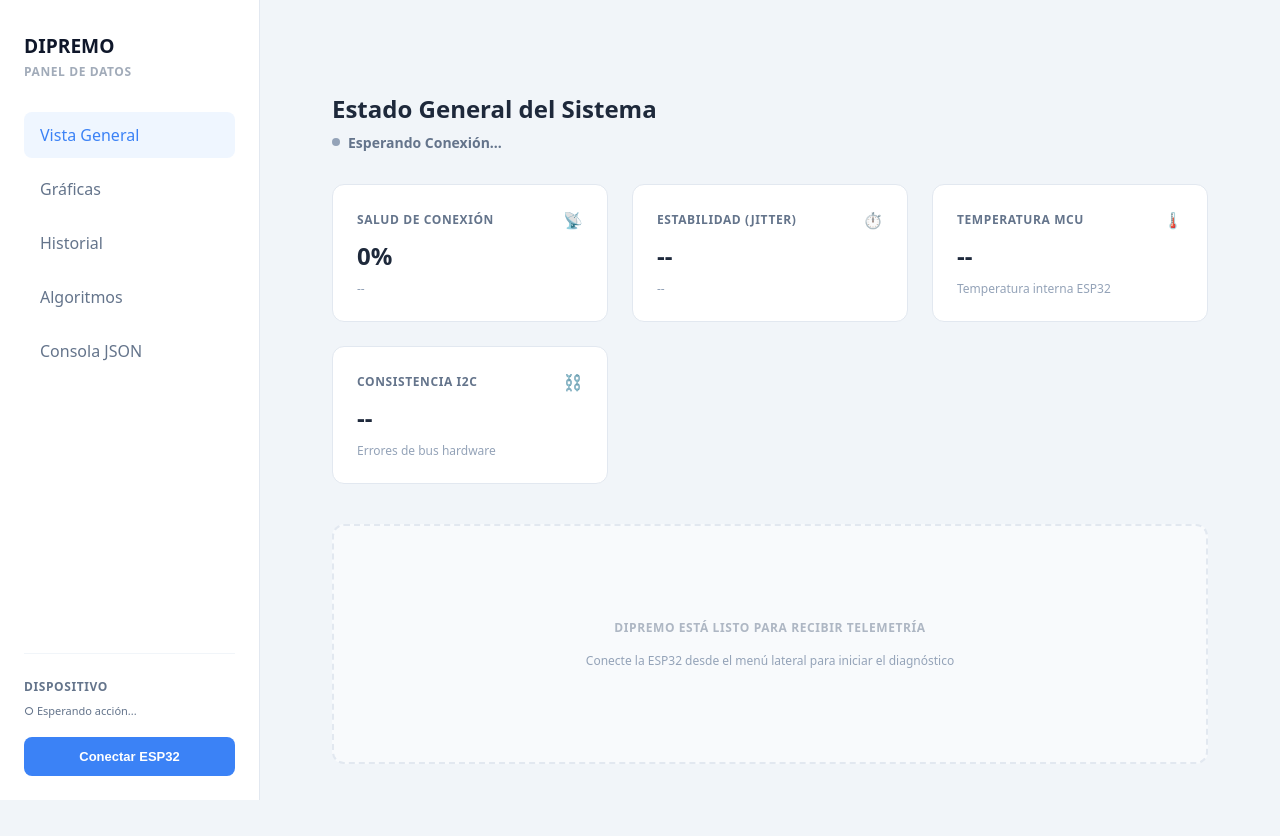
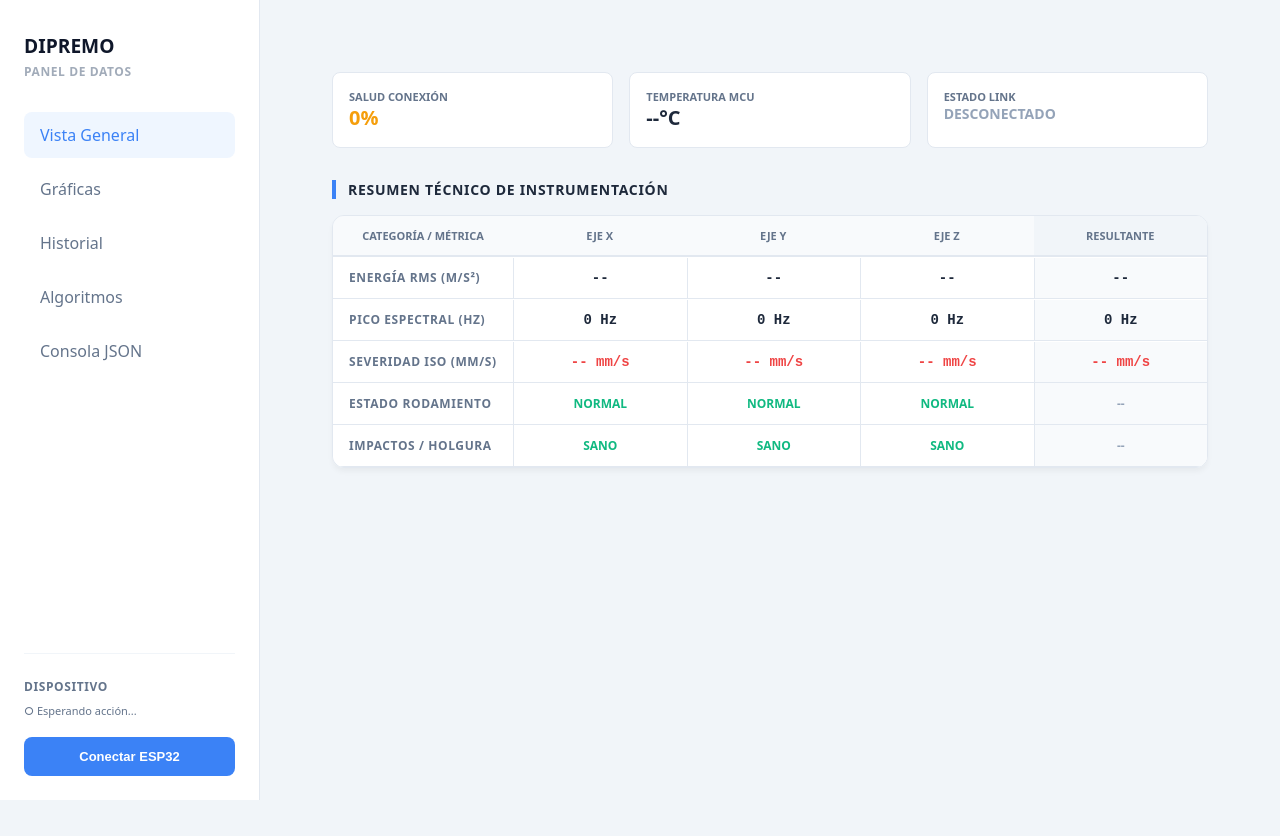
Before and after one commit to UFzDev/Dipremo, a React (Vite) app: page / in a window 1280 px wide. After the commit the page ends 800 px from the top, so only its background shows below. Built offline with nearby package versions, Linux system fonts and the light colour scheme.

Commit message:
refactor vista general

```diff
--- a/src/components/Dashboard/Dashboard.tsx
+++ b/src/components/Dashboard/Dashboard.tsx
@@ -153,7 +153,17 @@ function Dashboard({ data, status, onConnect, onDisconnect }: DashboardProps) {
   const renderContent = () => {
     switch (activeTab) {
       case 'overview':
-        return <OverviewView data={data} health={displayHealth} />;
+        return (
+          <OverviewView
+            data={data}
+            health={displayHealth}
+            rmsData={displayHistory[0] || null}
+            fftData={displayFft}
+            isoData={displayIso}
+            kurtosisData={displayKurtosis}
+            skewnessData={displaySkewness}
+          />
+        );
       case 'charts':
         return <ChartsView data={data} history={displayHistory} fftData={displayFft} isoData={displayIso} kurtosisData={displayKurtosis} skewnessData={displaySkewness} />;
       case 'history':
@@ -163,7 +173,17 @@ function Dashboard({ data, status, onConnect, onDisconnect }: DashboardProps) {
       case 'raw':
         return <RawView data={data} />;
       default:
-        return <OverviewView data={data} health={displayHealth} />;
+        return (
+          <OverviewView
+            data={data}
+            health={displayHealth}
+            rmsData={displayHistory[0] || null}
+            fftData={displayFft}
+            isoData={displayIso}
+            kurtosisData={displayKurtosis}
+            skewnessData={displaySkewness}
+          />
+        );
     }
   };
 
--- a/src/components/Dashboard/views/OverviewView.tsx
+++ b/src/components/Dashboard/views/OverviewView.tsx
@@ -1,90 +1,196 @@
 import { type ESPData } from '../../../lib/connection'
 import { type ConnectionHealth } from '../../../lib/algorithms/ConnectionEngine'
+import { type RMSData } from '../../../lib/algorithms/RMSEngine'
+import { type FFTData } from '../../../lib/algorithms/FFTEngine'
+import { type VelocityRMSData } from '../../../lib/algorithms/IntegrationEngine'
+import { type KurtosisData } from '../../../lib/algorithms/KurtosisEngine'
+import { type SkewnessData } from '../../../lib/algorithms/SkewnessEngine'
 
 type OverviewViewProps = {
   data: ESPData | null;
   health: ConnectionHealth | null;
+  rmsData: RMSData | null;
+  fftData: FFTData | null;
+  isoData: VelocityRMSData | null;
+  kurtosisData: KurtosisData | null;
+  skewnessData: SkewnessData | null;
 };
 
-function StatusCard({ title, value, subValue, icon, color }: { title: string, value: string, subValue: string, icon: string, color: string }) {
+/**
+ * DataRow: Fila horizontal con 4 celdas para los ejes X, Y, Z y Resultante.
+ */
+function DataRow({
+  title,
+  x, y, z, res,
+  unit = '',
+  isStatus = false,
+  getStyle = () => ({})
+}: {
+  title: string,
+  x: string | number,
+  y: string | number,
+  z: string | number,
+  res: string | number,
+  unit?: string,
+  isStatus?: boolean,
+  getStyle?: (val: any) => React.CSSProperties
+}) {
+  const cellStyle: React.CSSProperties = {
+    flex: 1,
+    padding: '0.75rem',
+    textAlign: 'center',
+    borderLeft: '1px solid #e2e8f0',
+    fontSize: isStatus ? '12px' : '14px',
+    fontWeight: isStatus ? 800 : 700,
+    fontFamily: isStatus ? 'inherit' : 'monospace',
+    color: '#1e293b'
+  };
+
   return (
-    <div className="card-mini" style={{ padding: '1.5rem', background: 'white', borderRadius: '12px', border: '1px solid #e2e8f0', display: 'flex', flexDirection: 'column', gap: '0.5rem' }}>
-      <div style={{ display: 'flex', justifyContent: 'space-between', alignItems: 'center' }}>
-        <div className="label-sm" style={{ color: '#64748b' }}>{title}</div>
-        <div style={{ color }}>{icon}</div>
+    <div style={{ display: 'flex', borderBottom: '1px solid #e2e8f0', alignItems: 'center', background: 'white' }}>
+      <div style={{ width: '180px', padding: '0.75rem 1rem', fontSize: '12px', fontWeight: 800, color: '#64748b', textTransform: 'uppercase', letterSpacing: '0.05em' }}>
+        {title}
       </div>
-      <div style={{ fontSize: '24px', fontWeight: 800, color: '#1e293b' }}>{value}</div>
-      <div style={{ fontSize: '12px', color: '#94a3b8', fontWeight: 500 }}>{subValue}</div>
+      <div style={{ ...cellStyle, ...getStyle(x) }}>{x}{!isStatus && unit}</div>
+      <div style={{ ...cellStyle, ...getStyle(y) }}>{y}{!isStatus && unit}</div>
+      <div style={{ ...cellStyle, ...getStyle(z) }}>{z}{!isStatus && unit}</div>
+      <div style={{ ...cellStyle, background: '#f8fafc', fontWeight: 900, ...getStyle(res) }}>{res}{!isStatus && unit}</div>
     </div>
   );
 }
 
-function OverviewView({ data, health }: OverviewViewProps) {
-  const isHealthy = (health?.quality ?? 0) > 90;
+function OverviewView({ data, health, rmsData, fftData, isoData, kurtosisData, skewnessData }: OverviewViewProps) {
   const isDisconnected = !data;
+
+  // --- LÓGICA DE MAPEO DE ESTADOS ---
+
+  const getKurtState = (val: number) => {
+    if (val < 3.0) return { text: 'BAJO RUIDO', color: '#64748b' };
+    if (val < 3.5) return { text: 'NORMAL', color: '#10b981' };
+    if (val < 10.0) return { text: 'AVISO', color: '#f59e0b' };
+    return { text: 'CRÍTICO', color: '#ef4444' };
+  };
+
+  const getSkewState = (val: number) => {
+    const absVal = Math.abs(val);
+    if (absVal < 0.5) return { text: 'SANO', color: '#10b981' };
+    if (absVal < 1.0) return { text: 'REVISAR', color: '#f59e0b' };
+    return { text: 'SUELTO', color: '#ef4444' };
+  };
+
+  const getIsoColor = (v: number) => {
+    if (v <= 1.8) return { color: '#10b981' };
+    if (v <= 4.5) return { color: '#84cc16' };
+    if (v <= 7.1) return { color: '#f59e0b' };
+    return { color: '#ef4444' };
+  };
+
+  // --- EXTRACCIÓN DE PICOS FFT ---
+  const getFftPeak = (bins: number[] | undefined) => {
+     if (!bins || !fftData) return 0;
+     let maxIdx = 0;
+     let maxVal = 0;
+     for(let i=0; i<bins.length; i++) {
+       if(bins[i] > maxVal) { maxVal = bins[i]; maxIdx = i; }
+     }
+     return maxIdx * (fftData.sampleRateHz / 256);
+  };
+
+  const f = (n: number | undefined) => n !== undefined ? n.toFixed(3) : '--';
 
   return (
     <div className="overview-view" style={{ padding: '2rem', animation: 'fadeIn 0.5s ease-out' }}>
-      <header style={{ marginBottom: '2rem' }}>
-        <h2 style={{ fontSize: '1.5rem', fontWeight: 800, color: '#1e293b', marginBottom: '0.5rem' }}>Estado General del Sistema</h2>
-        <div style={{ display: 'flex', alignItems: 'center', gap: '0.5rem' }}>
-          <div style={{ width: '8px', height: '8px', borderRadius: '50%', background: isDisconnected ? '#94a3b8' : (isHealthy ? '#10b981' : '#f59e0b') }}></div>
-          <span style={{ fontSize: '14px', fontWeight: 600, color: '#64748b' }}>
-            {isDisconnected ? 'Esperando Conexión...' : (isHealthy ? 'Sistemas Operativos' : 'Conexión Inestable')}
-          </span>
+
+      {/* 🟢 CABECERA DE SISTEMA (SISTEMA INFO) */}
+      <div style={{ display: 'grid', gridTemplateColumns: 'repeat(auto-fit, minmax(200px, 1fr))', gap: '1rem', marginBottom: '2rem' }}>
+        <div className="card-mini" style={{ padding: '1rem', background: 'white', borderRadius: '8px', border: '1px solid #e2e8f0' }}>
+           <div style={{ fontSize: '11px', color: '#64748b', fontWeight: 800, textTransform: 'uppercase' }}>Salud Conexión</div>
+           <div style={{ fontSize: '20px', fontWeight: 800, color: (health?.quality ?? 0) > 90 ? '#10b981' : '#f59e0b' }}>{health?.quality ?? 0}%</div>
         </div>
-      </header>
-
-      <div style={{ display: 'grid', gridTemplateColumns: 'repeat(auto-fit, minmax(240px, 1fr))', gap: '1.5rem', marginBottom: '2.5rem' }}>
-        <StatusCard
-          title="Salud de Conexión"
-          value={`${health?.quality ?? 0}%`}
-          subValue={isDisconnected ? '--' : `${health?.lostPackets} paquetes perdidos`}
-          color={isHealthy ? '#10b981' : '#f59e0b'}
-          icon="📡"
-        />
-        <StatusCard
-          title="Estabilidad (Jitter)"
-          value={isDisconnected ? '--' : `${health?.jitterMs}ms`}
-          subValue={isDisconnected ? '--' : `Fluctuación de llegada`}
-          color="#3b82f6"
-          icon="⏱️"
-        />
-        <StatusCard
-          title="Temperatura MCU"
-          value={data ? `${data.diag.temp_c.toFixed(1)}°C` : '--'}
-          subValue="Temperatura interna ESP32"
-          color="#ef4444"
-          icon="🌡️"
-        />
-        <StatusCard
-          title="Consistencia I2C"
-          value={data ? `${data.diag.i2c_error_count}` : '--'}
-          subValue="Errores de bus hardware"
-          color="#8b5cf6"
-          icon="⛓️"
-        />
+        <div className="card-mini" style={{ padding: '1rem', background: 'white', borderRadius: '8px', border: '1px solid #e2e8f0' }}>
+           <div style={{ fontSize: '11px', color: '#64748b', fontWeight: 800, textTransform: 'uppercase' }}>Temperatura MCU</div>
+           <div style={{ fontSize: '20px', fontWeight: 800, color: '#1e293b' }}>{data ? data.diag.temp_c.toFixed(1) : '--'}°C</div>
+        </div>
+        <div className="card-mini" style={{ padding: '1rem', background: 'white', borderRadius: '8px', border: '1px solid #e2e8f0' }}>
+           <div style={{ fontSize: '11px', color: '#64748b', fontWeight: 800, textTransform: 'uppercase' }}>Estado Link</div>
+           <div style={{ fontSize: '14px', fontWeight: 800, color: isDisconnected ? '#94a3b8' : '#10b981' }}>{isDisconnected ? 'DESCONECTADO' : 'LINK ACTIVO'}</div>
+        </div>
       </div>
 
-      {!isHealthy && !isDisconnected && (
-        <div style={{ padding: '1.5rem', background: '#fffbeb', border: '1px solid #fde68a', borderRadius: '12px', display: 'flex', gap: '1rem', alignItems: 'center' }}>
-          <div style={{ fontSize: '24px' }}>⚠️</div>
-          <div>
-            <div style={{ fontWeight: 800, color: '#92400e', marginBottom: '0.25rem' }}>Alerta de Estabilidad de Datos</div>
-            <p style={{ fontSize: '14px', color: '#b45309', margin: 0 }}>
-              Se está detectando una pérdida de paquetes significativa. Esto suele deberse a la distancia con la ESP32 o interferencia en la banda 2.4GHz.
-              <strong> Por favor, acerque el dispositivo a la computadora o revise la antena.</strong>
-            </p>
-          </div>
+      {/* 🔵 MATRIZ DE DATOS HORIZONTAL */}
+      <h3 style={{ fontSize: '14px', fontWeight: 800, color: '#1e293b', marginBottom: '1rem', textTransform: 'uppercase', letterSpacing: '0.05em', borderLeft: '4px solid #3b82f6', paddingLeft: '0.75rem' }}>
+        Resumen Técnico de Instrumentación
+      </h3>
+
+      <div style={{ borderRadius: '12px', overflow: 'hidden', border: '1px solid #e2e8f0', boxShadow: '0 4px 6px -1px rgba(0, 0, 0, 0.05)' }}>
+
+        {/* Cabecera de Ejes */}
+        <div style={{ display: 'flex', background: '#f8fafc', borderBottom: '2px solid #e2e8f0', fontWeight: 800, fontSize: '11px', color: '#64748b', textAlign: 'center' }}>
+          <div style={{ width: '180px', padding: '0.75rem' }}>CATEGORÍA / MÉTRICA</div>
+          <div style={{ flex: 1, padding: '0.75rem' }}>EJE X</div>
+          <div style={{ flex: 1, padding: '0.75rem' }}>EJE Y</div>
+          <div style={{ flex: 1, padding: '0.75rem' }}>EJE Z</div>
+          <div style={{ flex: 1, padding: '0.75rem', background: '#f1f5f9' }}>RESULTANTE</div>
         </div>
-      )}
 
-      {isDisconnected && (
-        <div className="flex-center" style={{ flexDirection: 'column', minHeight: '30vh', gap: '1rem', background: '#f8fafc', borderRadius: '12px', border: '2px dashed #e2e8f0' }}>
-           <div className="label-sm" style={{ opacity: 0.5 }}>DIPREMO está listo para recibir telemetría</div>
-           <p style={{ fontSize: '12px', color: '#94a3b8' }}>Conecte la ESP32 desde el menú lateral para iniciar el diagnóstico</p>
-        </div>
-      )}
+        {/* 1. Tendencia Energética (RMS) */}
+        <DataRow
+          title="Energía RMS (m/s²)"
+          x={f(rmsData?.x)} y={f(rmsData?.y)} z={f(rmsData?.z)} res={f(rmsData?.res)}
+        />
+
+        {/* 2. Picos FFT */}
+        <DataRow
+          title="Pico Espectral (Hz)"
+          unit=" Hz"
+          x={getFftPeak(fftData?.magnitudeX).toFixed(0)}
+          y={getFftPeak(fftData?.magnitudeY).toFixed(0)}
+          z={getFftPeak(fftData?.magnitudeZ).toFixed(0)}
+          res={getFftPeak(fftData?.magnitudeRes).toFixed(0)}
+        />
+
+        {/* 3. Severidad ISO */}
+        <DataRow
+          title="Severidad ISO (mm/s)"
+          unit=" mm/s"
+          x={f(isoData?.vRmsX)} y={f(isoData?.vRmsY)} z={f(isoData?.vRmsZ)} res={f(isoData?.vRmsRes)}
+          getStyle={(v) => ({ color: getIsoColor(parseFloat(v)).color })}
+        />
+
+        {/* 4. Salud Rodamientos */}
+        <DataRow
+          title="Estado Rodamiento"
+          isStatus
+          x={getKurtState(kurtosisData?.kurtosisX ?? 3).text}
+          y={getKurtState(kurtosisData?.kurtosisY ?? 3).text}
+          z={getKurtState(kurtosisData?.kurtosisZ ?? 3).text}
+          res="--"
+          getStyle={(v) => {
+            if (v === 'NORMAL') return { color: '#10b981' };
+            if (v === 'BAJO RUIDO') return { color: '#64748b' };
+            if (v === 'AVISO') return { color: '#f59e0b' };
+            if (v === 'CRÍTICO') return { color: '#ef4444' };
+            return { color: '#94a3b8' };
+          }}
+        />
+
+        {/* 5. Holguras / Aflojamiento */}
+        <DataRow
+          title="Impactos / Holgura"
+          isStatus
+          x={getSkewState(skewnessData?.skewnessX ?? 0).text}
+          y={getSkewState(skewnessData?.skewnessY ?? 0).text}
+          z={getSkewState(skewnessData?.skewnessZ ?? 0).text}
+          res="--"
+          getStyle={(v) => {
+            if (v === 'SANO') return { color: '#10b981' };
+            if (v === 'REVISAR') return { color: '#f59e0b' };
+            if (v === 'SUELTO') return { color: '#ef4444' };
+            return { color: '#94a3b8' };
+          }}
+        />
+
+      </div>
 
       <style>{`
         @keyframes fadeIn {
```
